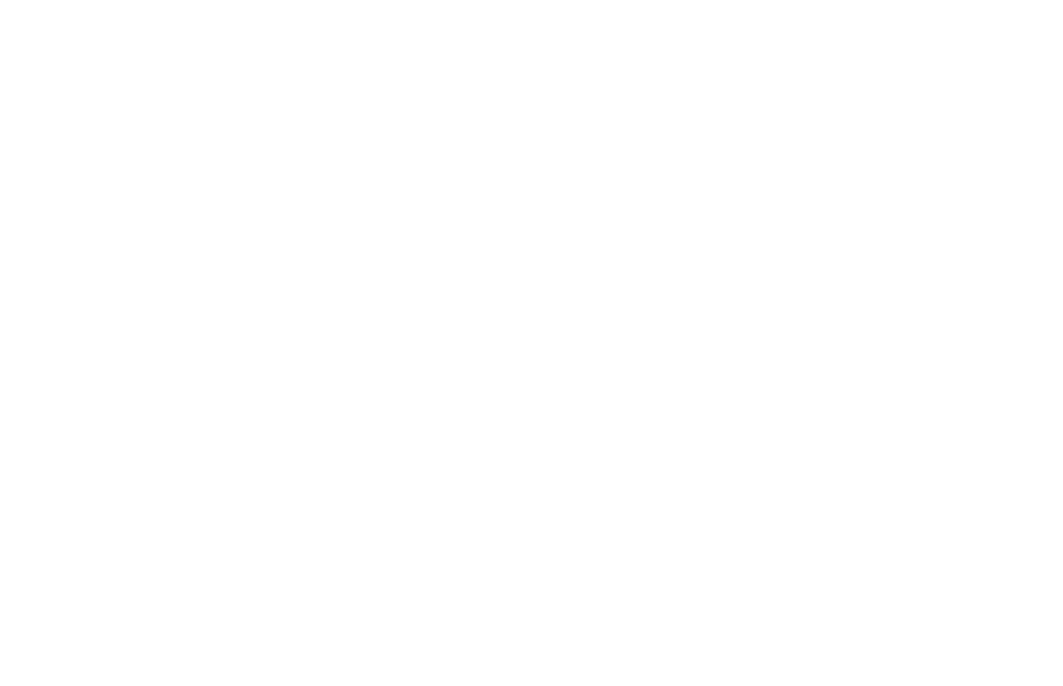
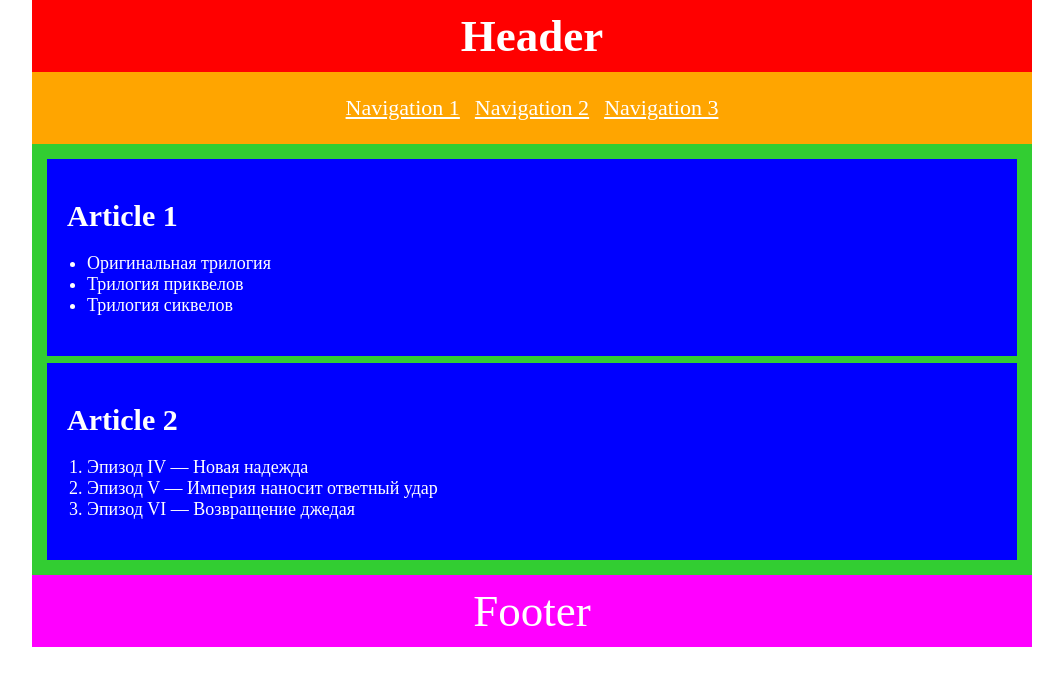
Before and after one commit to js-tasks-ru/htmlcss-20250313_grif5, a website: page 02-dz0/01-semantic-mockup/solution.html in a window 1280 px wide. Shown: the whole page, without its empty margins (108-1171 px from the left). Drawn offline with Linux system fonts and the light colour scheme.

Commit message:
add semantic mocup

```diff
--- a/02-dz0/01-semantic-mockup/solution.html
+++ b/02-dz0/01-semantic-mockup/solution.html
@@ -1,4 +1,40 @@
 <!DOCTYPE html>
-<html lang="ru">
-    <!-- Ваше решение -->
+<html lang="en">
+<head>
+    <meta charset="UTF-8">
+    <meta name="viewport" content="width=device-width, initial-scale=1.0">
+    <title>Семантическая разметка страницы</title>
+    <link rel="stylesheet" href="./style.css">
+</head>
+<body>
+    <div class="page">
+        <header>
+            <h1>Header</h1>
+            <nav>
+                <a href="#">Navigation 1</a>
+                <a href="#">Navigation 2</a>
+                <a href="#">Navigation 3</a>
+            </nav>
+        </header>
+        <main>
+            <article>
+                <h2>Article 1</h2>
+                <ul>
+                    <li>Оригинальная трилогия</li>
+                    <li>Трилогия приквелов</li>
+                    <li>Трилогия сиквелов</li>
+                </ul>
+            </article>
+            <article>
+                <h2>Article 2</h2>
+                <ol>
+                    <li>Эпизод IV — Новая надежда</li>
+                    <li>Эпизод V — Империя наносит ответный удар</li>
+                    <li>Эпизод VI — Возвращение джедая</li>
+                </ol>
+            </article>
+        </main>
+        <footer>Footer</footer>
+    </div>
+</body>
 </html>
--- /dev/null
+++ b/02-dz0/01-semantic-mockup/style.css
@@ -0,0 +1,59 @@
+* {
+  margin: 0;
+  padding: 0;
+  box-sizing: border-box;
+}
+.page {
+  max-width: 1000px;
+  min-height: 100vh;
+  margin: 0 auto;
+}
+h1 {
+  padding: 10px;
+  font-size: 45px;
+  color: white;
+  background-color: red;
+  text-align: center;
+}
+nav {
+  display: flex;
+  align-items: center;
+  justify-content: center;
+  gap: 15px;
+  padding: 15px;
+  background-color: orange;
+}
+nav a {
+  padding: 8px 0;
+  color: white;
+  font-size: 22px;
+}
+main {
+  display: flex;
+  flex-direction: column;
+  gap: 7px;
+  padding: 15px;
+  background-color: limegreen;
+}
+article {
+  padding: 40px 20px;
+  color: white;
+  background-color: blue;
+}
+h2 {
+  margin-bottom: 20px;
+  font-size: 30px;
+}
+ul, ol {
+  padding: 0 20px;
+}
+li {
+  font-size: 18px;
+}
+footer {
+  padding: 10px;
+  font-size: 45px;
+  text-align: center;
+  color: white;
+  background-color: fuchsia;
+}
```
